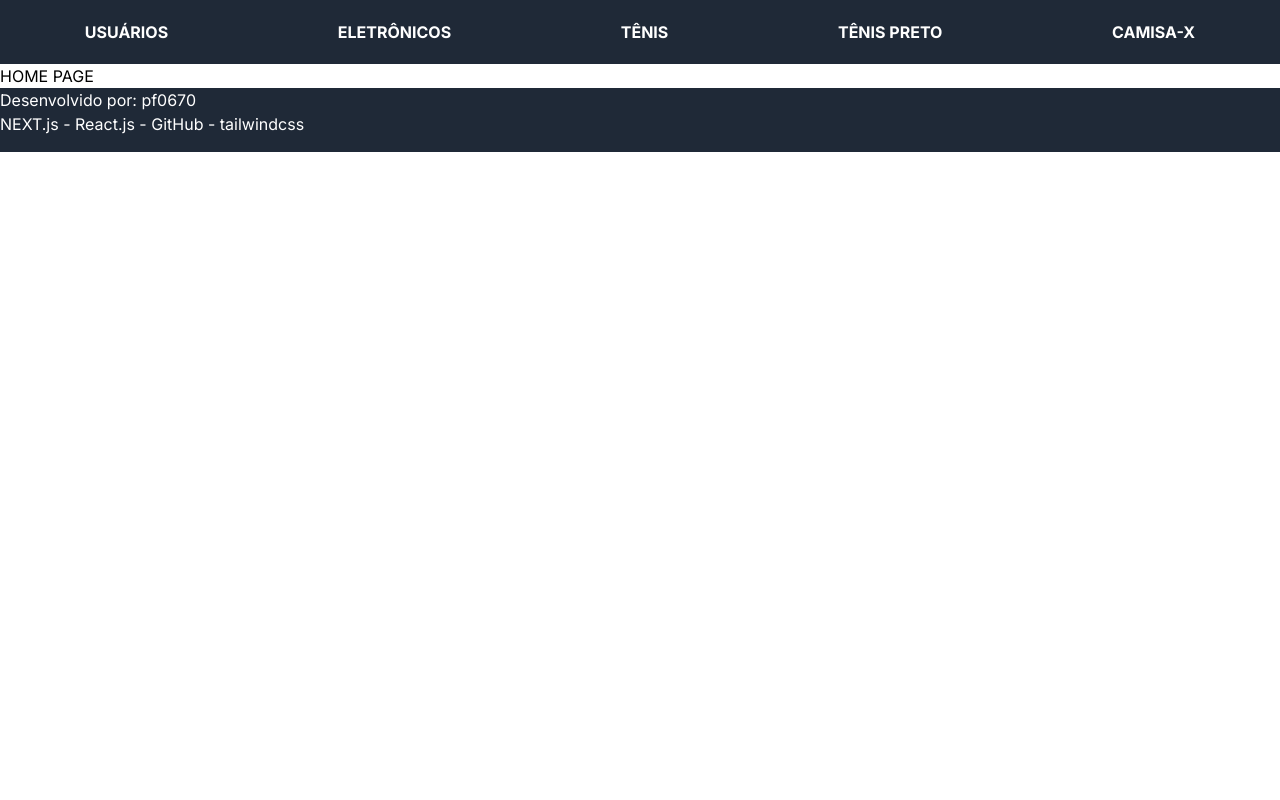
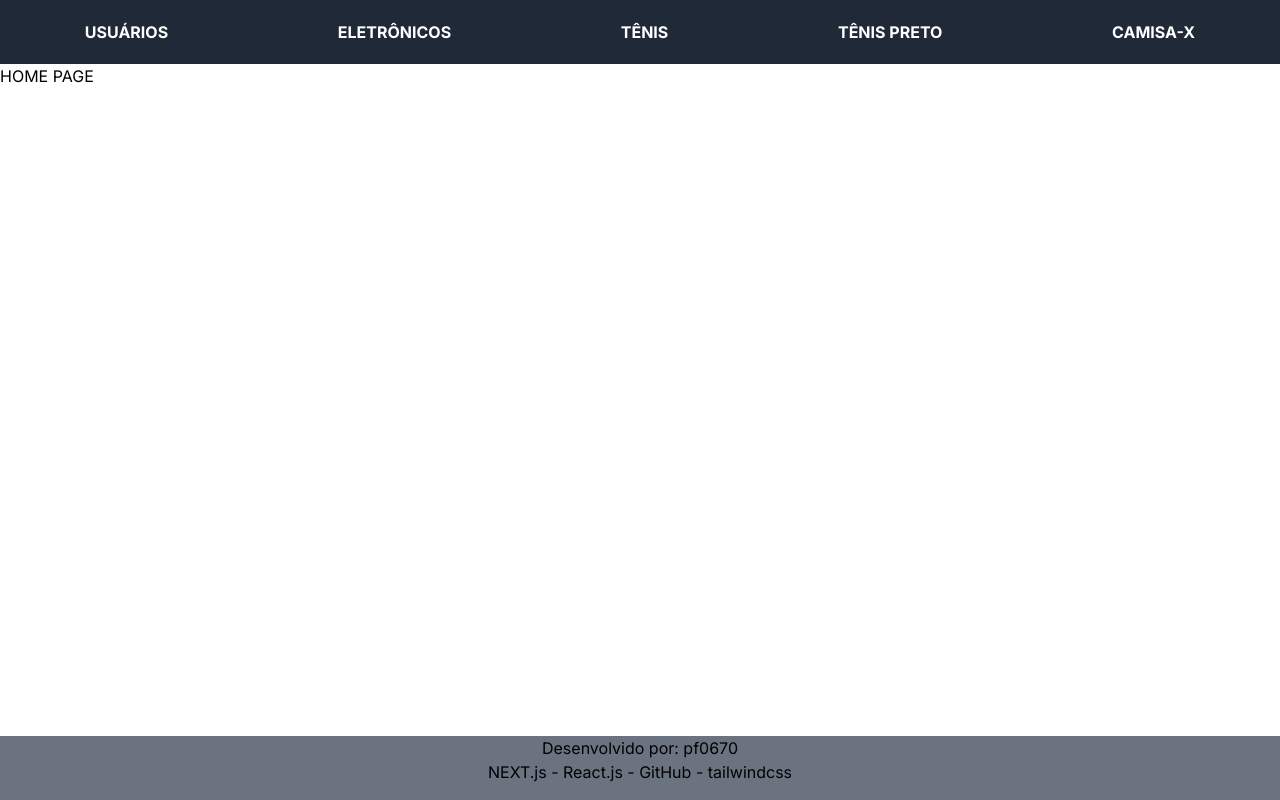
Before and after one commit to vruas/cp6-ex3, a Next.js app: page / in a window 1280 px wide. Built offline with nearby package versions, Linux system fonts and the light colour scheme.

Commit message:
estilizando tabela e card, add icons

```diff
--- a/src/app/globals.css
+++ b/src/app/globals.css
@@ -8,15 +8,37 @@
   }
 
   .rodape {
-    @apply bg-gray-800 text-white h-16 static w-full bottom-0;
+    @apply bg-gray-500 justify-around text-black text-center  h-16  w-full fixed bottom-0;
   }
 
   .card-eletro-view {
-    @apply bg-slate-500;
+    @apply bg-gray-500;
 
-    & ul{
-      @apply flex flex-row flex-wrap justify-center;
+    & table{
+      @apply border-collapse border-black border-4 h-auto;
+
+      & tr{
+          @apply border-collapse border-black border-4 hover:bg-gray-600;
+
+          & th{
+              @apply border-collapse border-black border-4;
+          }
+      }
+  }
+
+     & ul{
+            @apply flex flex-row flex-wrap justify-center gap-9 h-auto  bg-gray-500 py-10;
+        }
+        & li{
+            @apply bg-gray-700 w-auto p-5 text-center text-zinc-100 text-lg
+        }
+        & .nome{
+            @apply text-green-600 border-none;
+        }
+
+        & .icons{
+            @apply flex flex-row
+        }
     }
 
   }
-}
```
